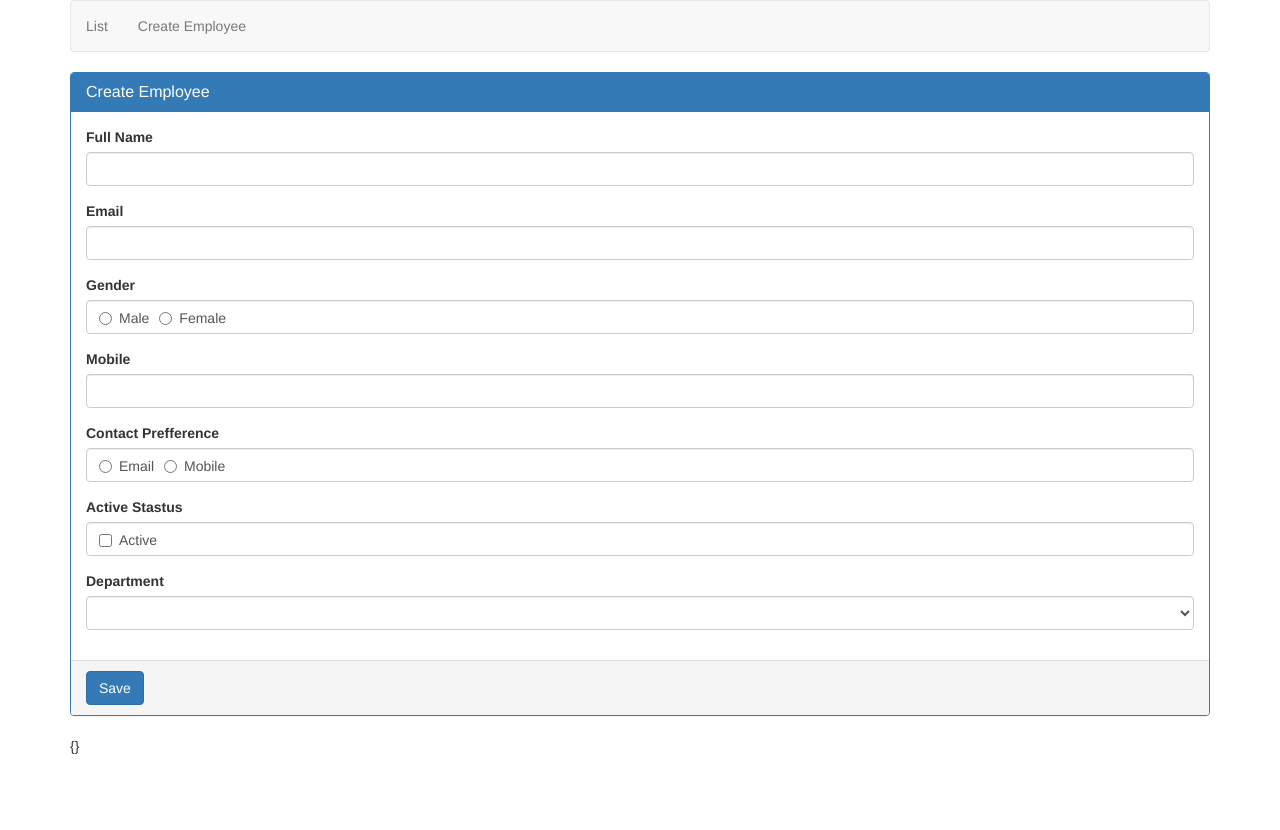
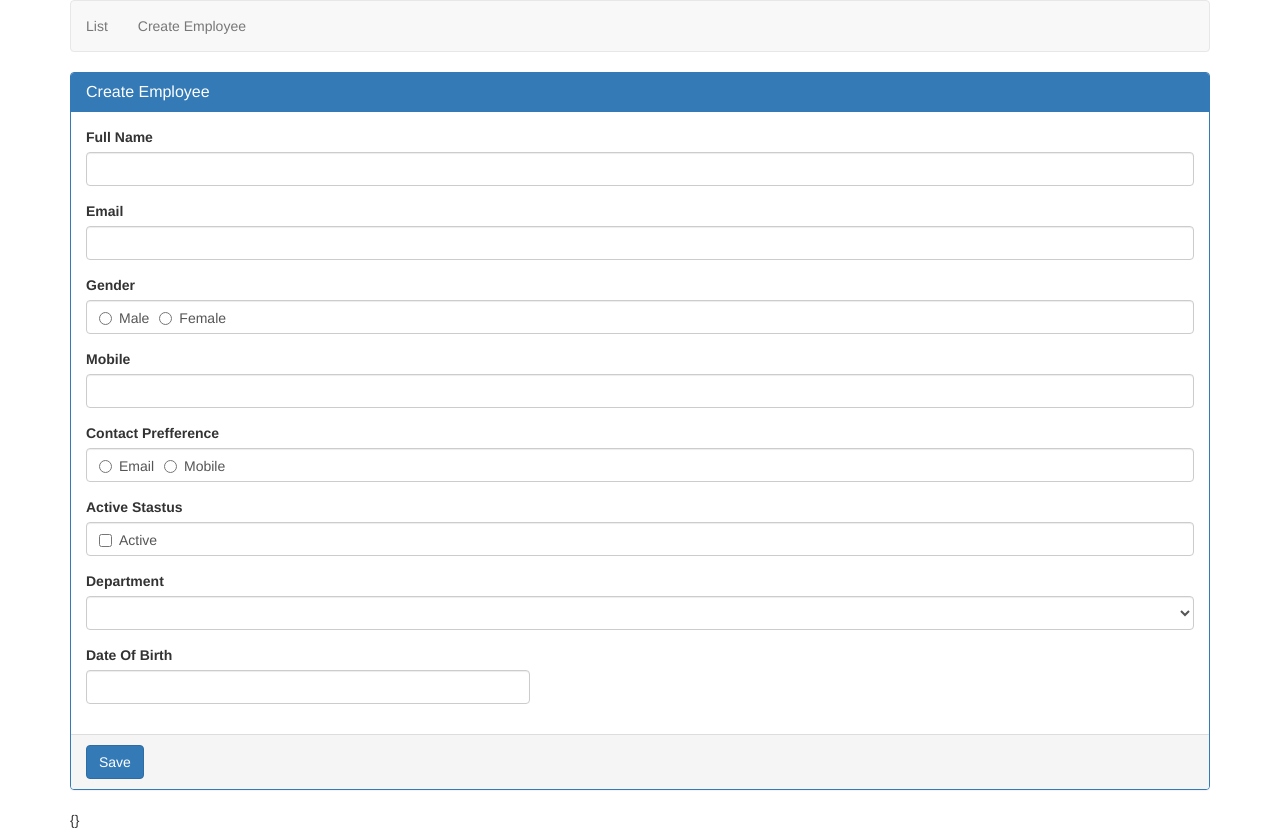
Before and after one commit to niroshan123/Angular-Employee-Management, an Angular app: page /createEmployee in a window 1280 px wide. Before the commit the page ends 800 px from the top, so only its background shows below. Built offline with nearby package versions, Linux system fonts and the light colour scheme.

Commit message:
ngx adding and getting used

```diff
--- a/angular.json
+++ b/angular.json
@@ -46,6 +46,7 @@
             ],
             "styles": [
               "node_modules/bootstrap/dist/css/bootstrap.min.css",
+              "node_modules/ngx-bootstrap/datepicker/bs-datepicker.css",
               "src/styles.css"
             ],
             "scripts": [],
--- a/package.json
+++ b/package.json
@@ -21,6 +21,7 @@
     "@angular/router": "~7.2.0",
     "bootstrap": "^3.4.1",
     "core-js": "^2.5.4",
+    "ngx-bootstrap": "^5.6.1",
     "rxjs": "~6.3.3",
     "tslib": "^1.9.0",
     "zone.js": "~0.8.26"
--- a/src/app/app.module.ts
+++ b/src/app/app.module.ts
@@ -5,6 +5,9 @@ import {FormsModule} from '@angular/forms';
 import { AppComponent } from './app.component';
 import { ListEmployeesComponent } from './employees/list-employees/list-employees.component';
 import { CreateEmployeeComponent } from './employees/create-employee/create-employee.component';
+import { BrowserAnimationsModule } from '@angular/platform-browser/animations';
+
+import { BsDatepickerModule } from 'ngx-bootstrap/datepicker';
 
 const appRoutes: Routes=
 [
@@ -24,6 +27,9 @@ const appRoutes: Routes=
   imports: [
     BrowserModule,
     FormsModule,
+    BsDatepickerModule.forRoot(),
+    BrowserAnimationsModule,
+
     RouterModule.forRoot(appRoutes),
 
   ],
--- a/src/app/employees/create-employee/create-employee.component.html
+++ b/src/app/employees/create-employee/create-employee.component.html
@@ -72,10 +72,14 @@
 
   </option>
 </select>
+  </div>
+<div class="row">
+  <div class="form-group col-sm-5">
+    <label for="dateOfBirth">Date Of Birth </label>
+    <input id="dateOfBirth" name="dateOfBirth" [bsConfig]="bsConfig" placement="right" [(ngModel)]= "dateOfBirth" type="text" bsDatepicker class="form-control">
+  </div>
+</div>
 
-
-
-  </div>
 
 </div>
   <div class="panel-footer">
--- a/src/app/employees/create-employee/create-employee.component.ts
+++ b/src/app/employees/create-employee/create-employee.component.ts
@@ -2,6 +2,7 @@ import { Component, OnInit } from '@angular/core';
 import { Employee } from '../../models/employee.model';
 import { NgForm } from '@angular/forms';
 import { Department } from 'src/app/models/department.model';
+import { BsDatepickerConfig } from 'ngx-bootstrap/datepicker';
 
 @Component({
   // selector: 'app-create-employee',
@@ -9,6 +10,9 @@ import { Department } from 'src/app/models/department.model';
   styleUrls: ['./create-employee.component.css']
 })
 export class CreateEmployeeComponent implements OnInit {
+
+
+  bsConfig: Partial<BsDatepickerConfig>;
 
   departments: Department[]=[
   {id:1,name:'IT'} ,
@@ -25,12 +29,22 @@ export class CreateEmployeeComponent implements OnInit {
   contactPref:string;
   isActive:boolean;
   department:string;
+  dateOfBirth:Date;
 
 
 
 
 
   constructor() {
+
+    this.bsConfig = Object.assign({}, { containerClass:
+    'theme-dark-blue',
+    showWeekNumbers:true,
+    minDate:new Date(1920,1,1),
+    maxDate:new Date(2020,11,31),
+    dateInputFormat:'DD/MM/YYYY'
+  });
+
 
   }
 
```
Also changed, not shown: 1 other file (tests, documents, lock files or other folders).
